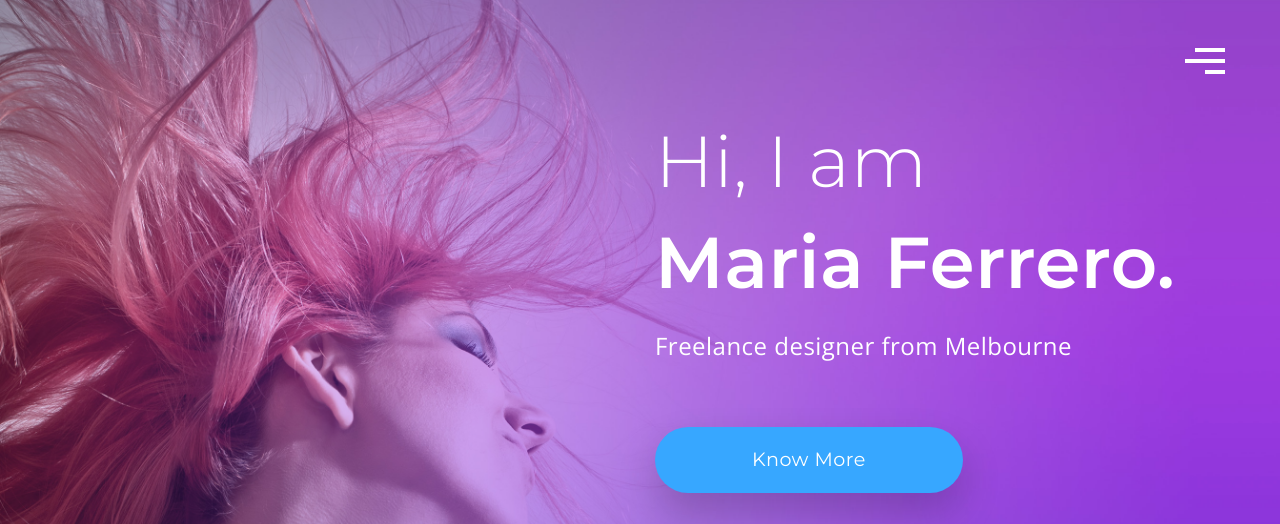
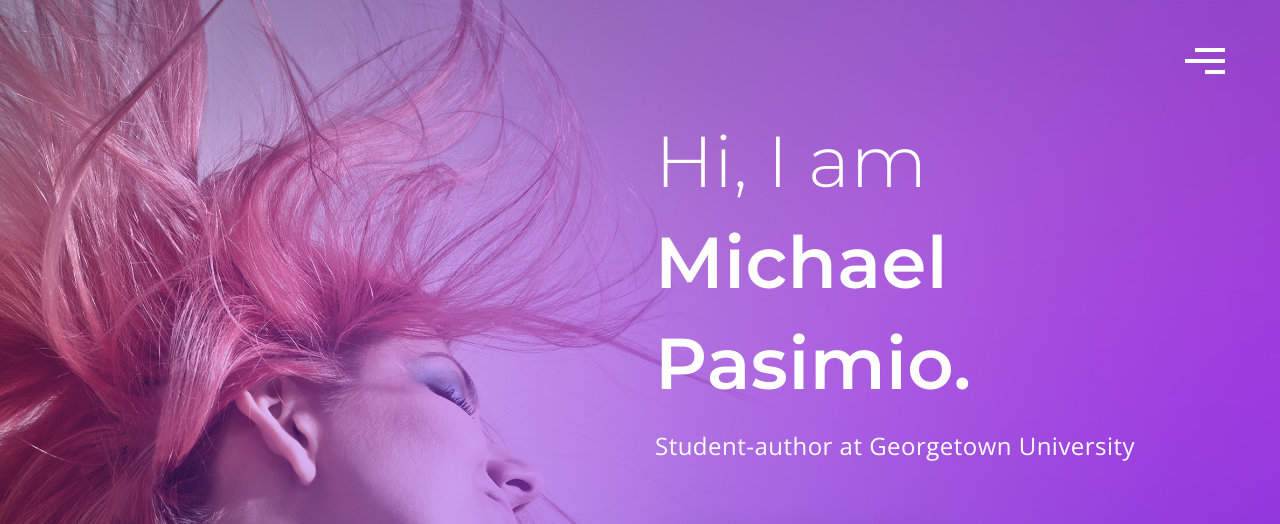
Before and after one commit to ragnarroll/edu-journey, a plain HTML site: page index.html in a window 1280 px wide. Shown: the top 524 px of the page. Drawn offline with nearby package versions, Linux system fonts and the light colour scheme; a script that the page names is missing.

Commit message:
Update index.html

```diff
--- a/index.html
+++ b/index.html
@@ -50,8 +50,8 @@
               </nav>
               <!-- <a href="#" class="menu"><img src="assets/menu.png"></a> -->
               <div class="hero-text">
-                <h1><span>Hi, I am</span><br>Maria Ferrero.</h1>
-                <h3>Freelance designer from Melbourne</h3>
+                <h1><span>Hi, I am</span><br>Michael Pasimio.</h1>
+                <h3>Student-author at Georgetown University</h3>
                 <a href="#" class="btn btn-lg btn-primary">Know More</a>
                 <ul class="social-links">
                   <li class="label">Join me here</li>
```
